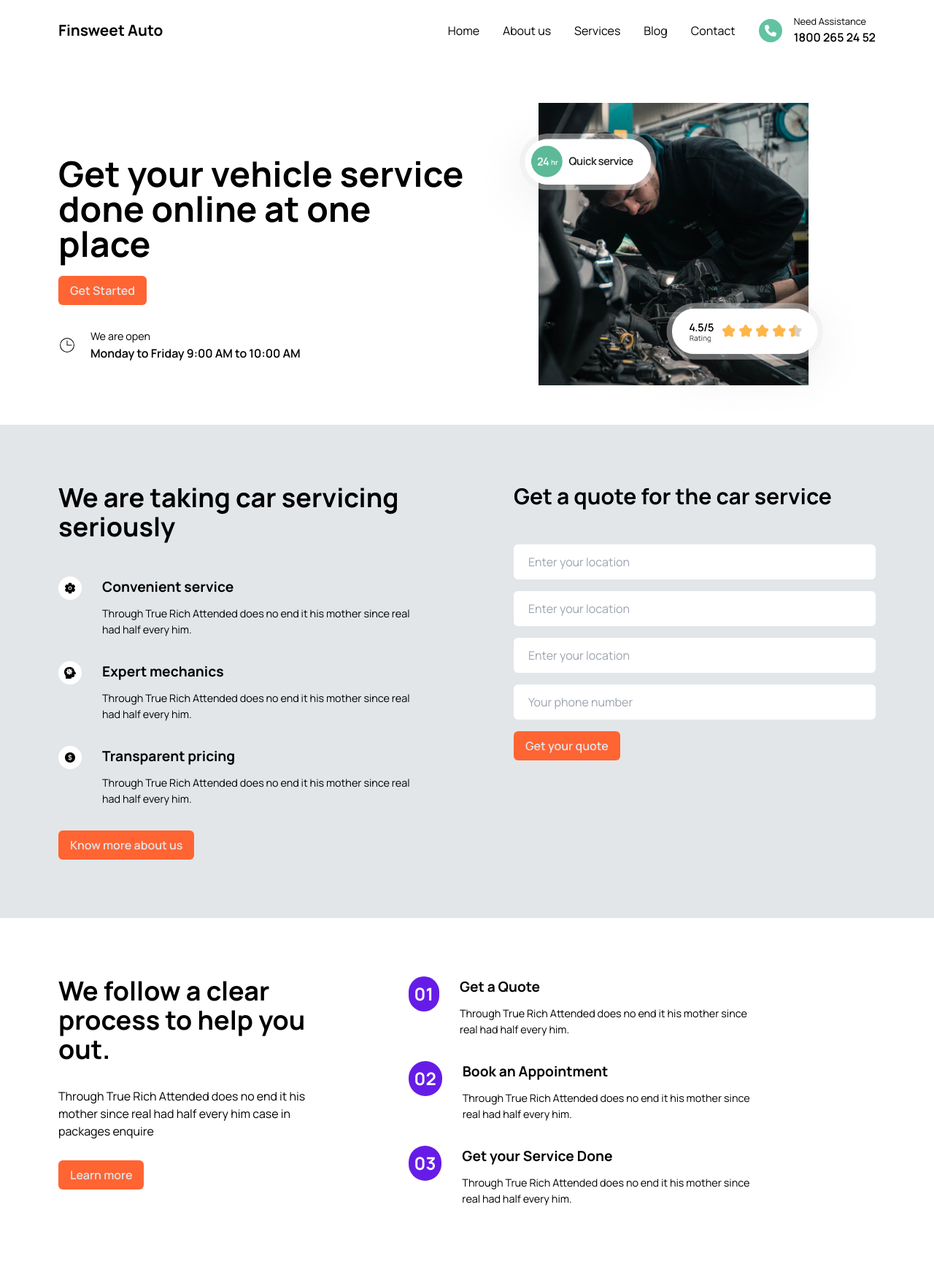
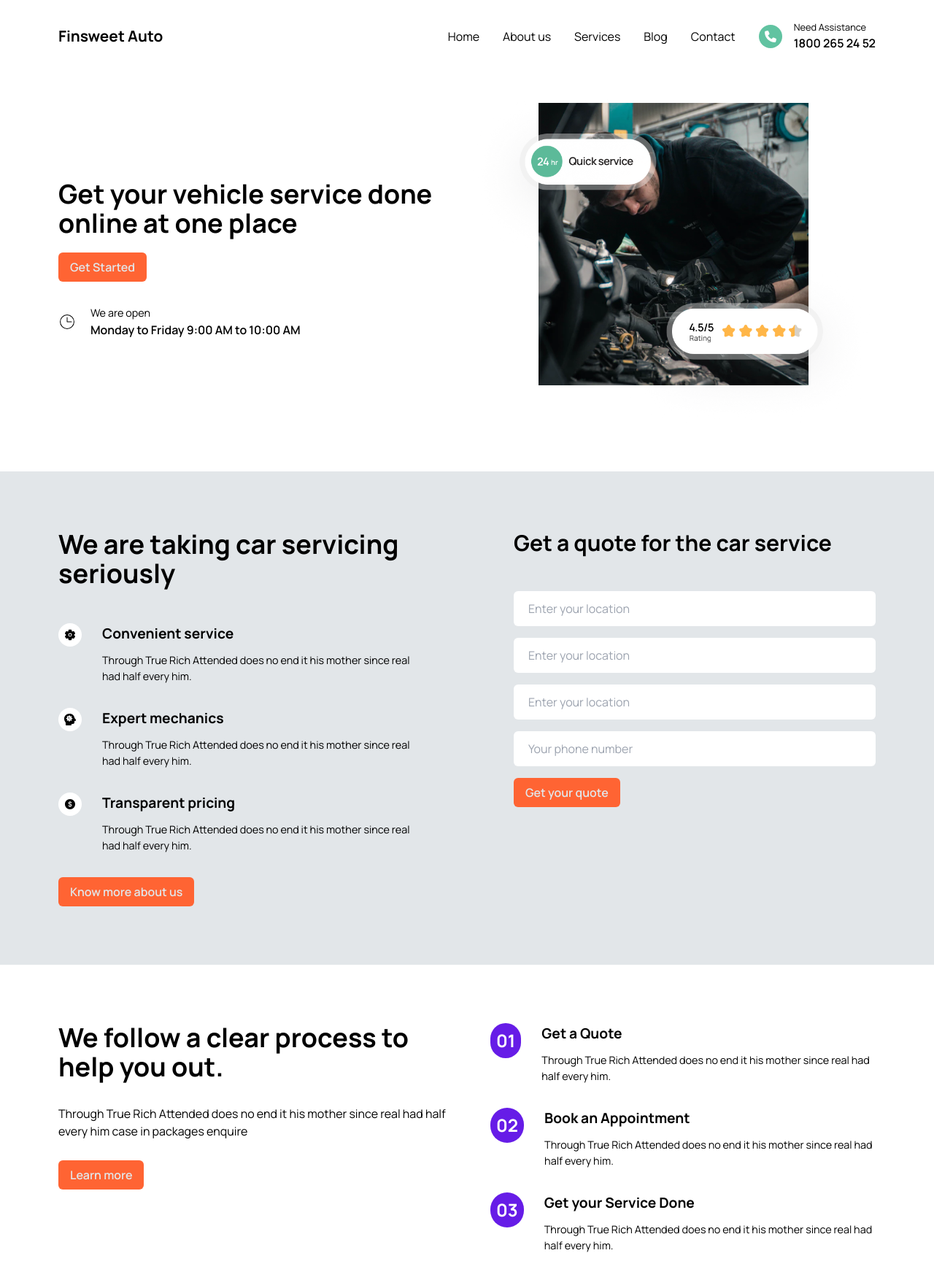
Before and after one commit to solawaleayomide/Finsweet-Auto, a React (Create React App) app: page / in a window 1280 px wide. Shown: the top 1754 px of the page at 73% size. Built offline with nearby package versions, Linux system fonts and the light colour scheme.

Commit message:
finsweet-auto

```diff
--- a/src/components/Navbar.js
+++ b/src/components/Navbar.js
@@ -14,8 +14,8 @@ function Navbar() {
   };
 
   return (
-    <nav className="container py-5 fixed z-50 top-0 left-0 bg-[#fff]">
-      <div className="md:flex md:justify-between">
+    <nav className="fixed top-0 left-0 right-0 bg-white z-50 py-7">
+      <div className="container md:flex md:justify-between">
         <div className="flex justify-between items-center">
           <h2 className="font-bold text-[1.3rem]">Finsweet Auto</h2>
 
--- a/src/pages/home/sections/Hero.js
+++ b/src/pages/home/sections/Hero.js
@@ -6,9 +6,9 @@ import { CiClock2 } from "react-icons/ci";
 function Hero() {
   return (
     <div className="container">
-      <div className="mt-[6rem] md:mt-[8rem] md:flex md:items-center">
+      <div className="mt-[6rem] mb-[4rem] md:mt-[8rem] md:flex md:items-center">
         <div className="text-center md:text-start mb-7 md:mb-0 md:w-1/2">
-          <h2 className="mb-5 font-bold text-4xl md:text-5xl">
+          <h2 className="mb-5 font-bold text-4xl">
             Get your vehicle service done online at one place
           </h2>
           <Btn text={"Get Started"} />
--- /dev/null
+++ b/src/pages/home/sections/Offer.js
@@ -0,0 +1,7 @@
+import React from "react";
+
+function Offer() {
+  return <div></div>;
+}
+
+export default Offer;
--- a/src/pages/home/sections/Process.js
+++ b/src/pages/home/sections/Process.js
@@ -7,7 +7,7 @@ function Process() {
   return (
     <div className="container py-[5rem]">
       <div className="md:flex">
-        <div className="md:w-1/2 md:pr-[4rem]">
+        <div className="md:w-1/2">
           <h2 className="text-center md:text-start text-2xl md:text-4xl font-bold mb-[2rem]">
             We follow a clear process to help you out.
           </h2>
@@ -22,7 +22,7 @@ function Process() {
           </div>
         </div>
 
-        <div className="mt-[5rem] md:mt-0 md:pr-[10rem] md:pl-[2rem]">
+        <div className="md:w-1/2 mt-[5rem] md:mt-0  md:pl-[2rem]">
           {ProcessData.map((process, _i) => {
             return (
               <CardIcon
--- a/tailwind.config.js
+++ b/tailwind.config.js
@@ -8,7 +8,7 @@ module.exports = {
         padding: {
           DEFAULT: "1rem",
           sm: "2rem",
-          md: "3rem",
+          md: "0.2rem",
           lg: "4rem",
           xl: "5rem",
         },
```
